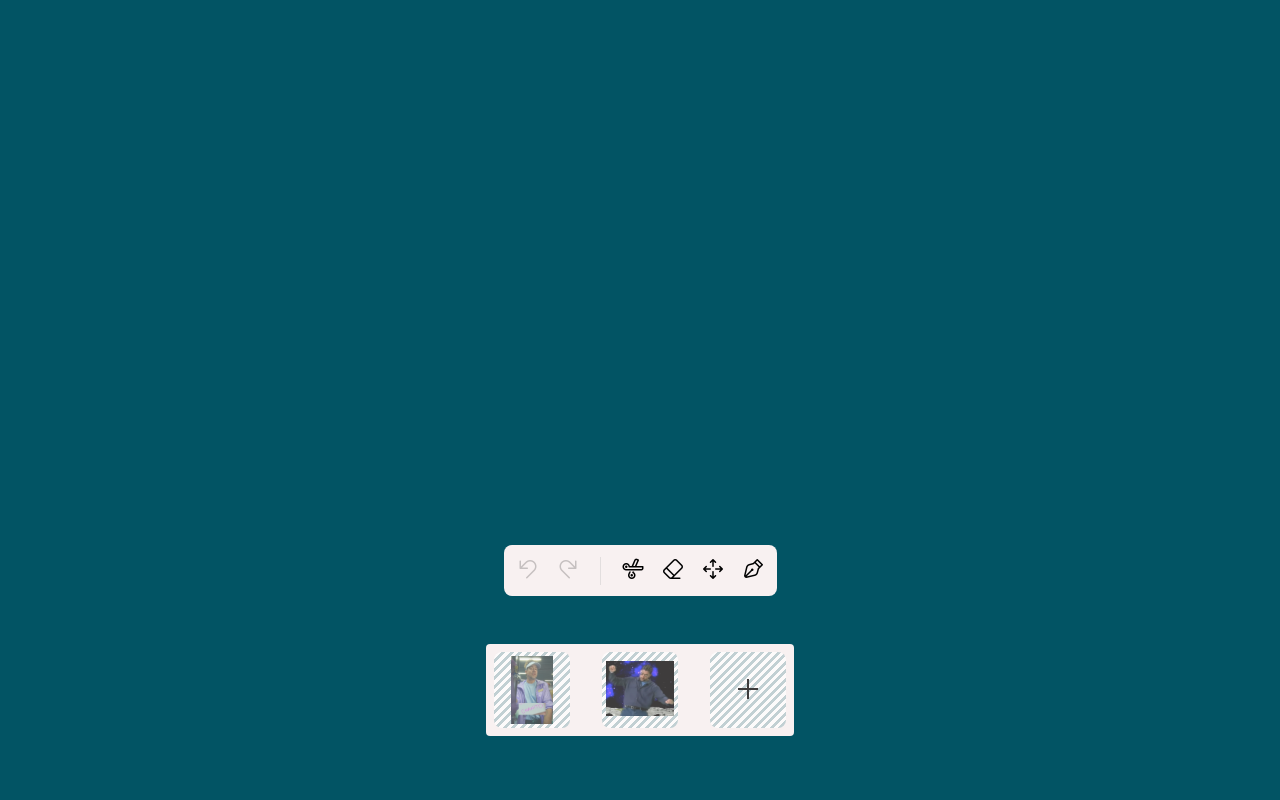
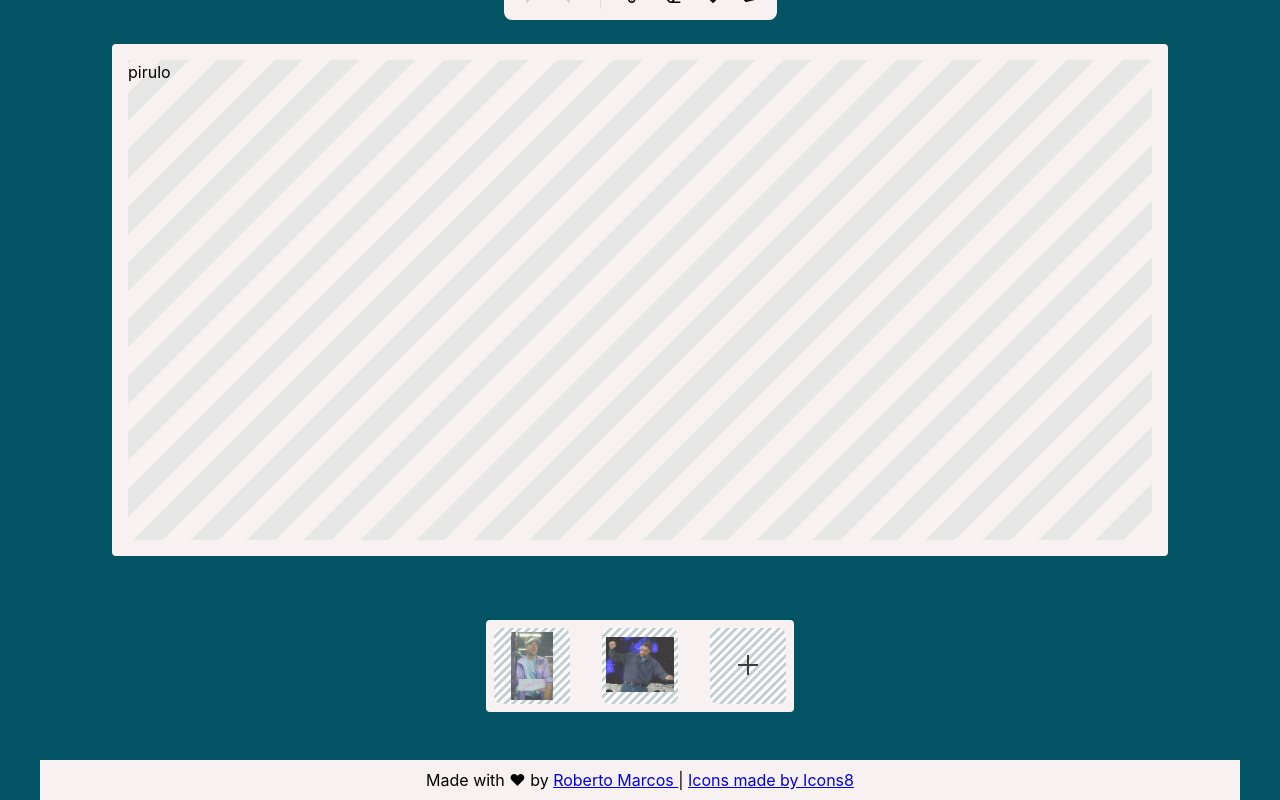
Before and after one commit to rdmarcos49/croppy, a React (Vite) app: page / in a window 1280 px wide. Built offline with nearby package versions, Linux system fonts and the light colour scheme.

Commit message:
layout approach

```diff
--- a/src/App.tsx
+++ b/src/App.tsx
@@ -1,8 +1,10 @@
-import { Layout, Footer, Toolbar } from './components'
+import { Layout, Board, Toolbar, LayerList, Footer } from './components'
 
 export const App = () => (
   <Layout>
     <Toolbar />
+    <Board />
+    <LayerList />
     <Footer />
   </Layout>
 )
--- /dev/null
+++ b/src/components/Board/index.tsx
@@ -0,0 +1,7 @@
+import styles from './styles.module.scss'
+
+export const Board = () => (
+  <div className={styles.container}>
+    pirulo
+  </div>
+)
--- /dev/null
+++ b/src/components/Board/styles.module.scss
@@ -0,0 +1,21 @@
+$primary-color-light: #02546411;
+
+.container {
+  background-color: var(--quaternary-color);
+  background-image:
+    repeating-linear-gradient(
+      -45deg,
+      var(--quaternary-color) 0px,
+      var(--quaternary-color) 20px,
+      $primary-color-light 20px,
+      $primary-color-light 40px
+    )
+  ;
+  border: 16px solid var(--quaternary-color);
+  border-radius: 4px;
+  margin: 0 auto 32px;
+  max-height: 100%;
+  max-width: min(80vw, 1200px);
+  min-height: 60vh;
+  width: 100%;
+}
--- a/src/components/Footer/index.tsx
+++ b/src/components/Footer/index.tsx
@@ -1,14 +1,11 @@
-import { Layer } from '..'
-import DummyPhoto from '../../assets/chanito.jpg'
-import DummyPhoto2 from '../../assets/badbunny.jpeg'
 import styles from './styles.module.scss'
 
-export const Footer = () => {
-  return (
-    <div className={styles.container}>
-      <Layer thumbnail={DummyPhoto} />
-      <Layer thumbnail={DummyPhoto2} />
-      <Layer />
+export const Footer = () => (
+  <footer className={styles.container}>
+    <div className={styles['inner-wrapper']}>
+      Made with ❤ by <a href='https://www.linkedin.com/in/roberto-david-marcos/' target='_blank'> Roberto Marcos </a>
+      {' | '}
+      <a href="https://icons8.com/" target='_blank'>Icons made by Icons8</a>
     </div>
-  )
-}
+  </footer>
+)
--- a/src/components/Footer/styles.module.scss
+++ b/src/components/Footer/styles.module.scss
@@ -1,12 +1,12 @@
 .container {
-  align-items: center;
   background-color: var(--quaternary-color);
-  border-radius: 4px;
-  display: flex;
-  flex-wrap: wrap;
-  gap: 2rem;
-  justify-content: center;
-  margin: 3rem 0 4rem;
-  padding: 8px;
-  width: fit-content;
+  margin-top: 16px;
+  width: 100%;
 }
+
+.inner-wrapper {
+  max-width: 1200px;
+  padding: 8px 0;
+  text-align: center;
+  width: 100%;
+}
--- /dev/null
+++ b/src/components/LayerList/index.tsx
@@ -0,0 +1,14 @@
+import { Layer } from '..'
+import DummyPhoto from '../../assets/chanito.jpg'
+import DummyPhoto2 from '../../assets/badbunny.jpeg'
+import styles from './styles.module.scss'
+
+export const LayerList = () => {
+  return (
+    <div className={styles.container}>
+      <Layer thumbnail={DummyPhoto} />
+      <Layer thumbnail={DummyPhoto2} />
+      <Layer />
+    </div>
+  )
+}
--- /dev/null
+++ b/src/components/LayerList/styles.module.scss
@@ -0,0 +1,12 @@
+.container {
+  align-items: center;
+  background-color: var(--quaternary-color);
+  border-radius: 4px;
+  display: flex;
+  flex-wrap: wrap;
+  gap: 2rem;
+  justify-content: center;
+  margin: 2rem 0;
+  padding: 8px;
+  width: fit-content;
+}
--- a/src/components/Toolbar/styles.module.scss
+++ b/src/components/Toolbar/styles.module.scss
@@ -5,6 +5,7 @@
   display: flex;
   gap: 8px;
   justify-content: center;
+  margin: 1.5rem 0;
   padding: 8px;
   width: fit-content;
 }
--- a/src/components/index.ts
+++ b/src/components/index.ts
@@ -1,4 +1,6 @@
+export * from './Board'
 export * from './Footer'
 export * from './Layer'
+export * from './LayerList'
 export * from './Layout'
 export * from './Toolbar'
```
